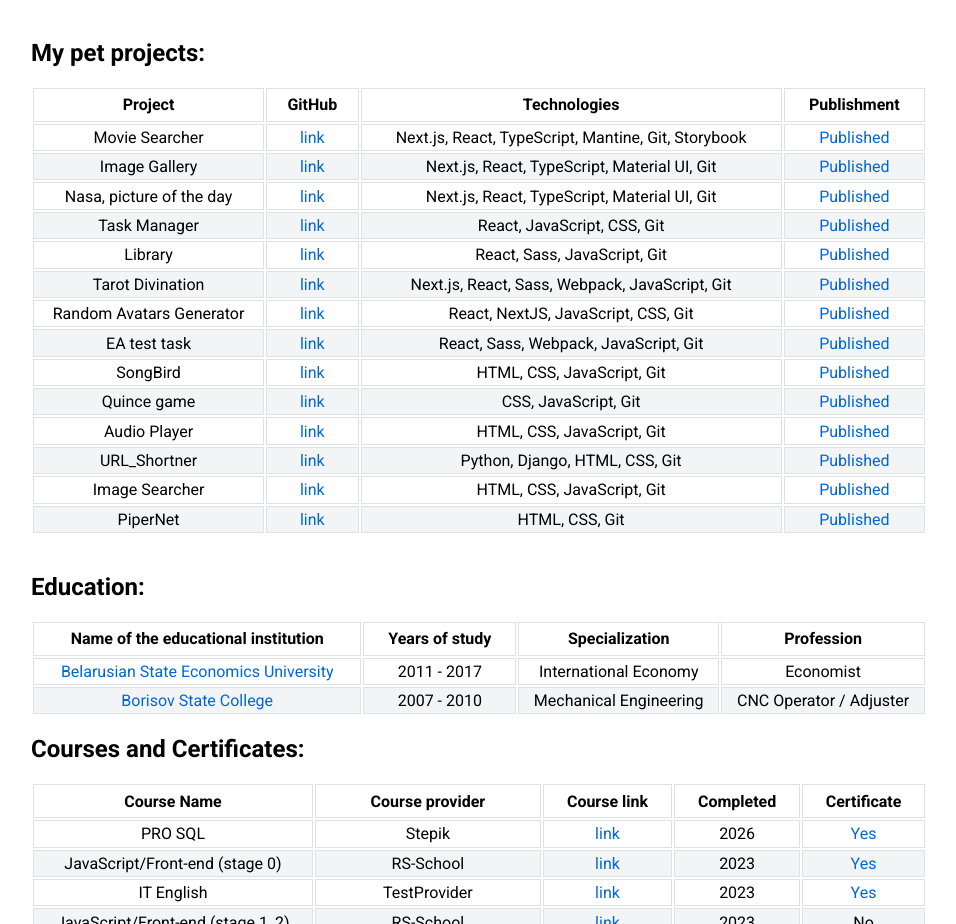
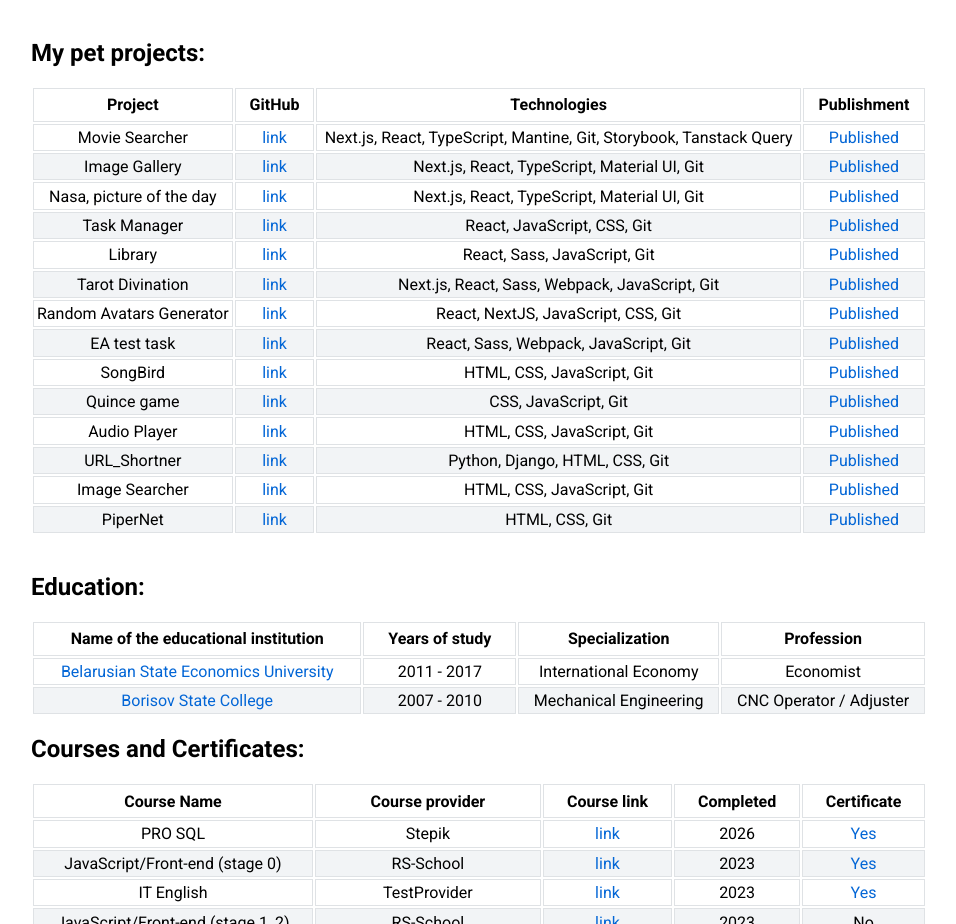
Before and after one commit to Win4esterD/Curriculum-vitae, a React (Vite) app: page / in a window 1280 px wide. Shown: the part 4307-5231 px from the top of the page, without its empty margins (97-1053 px from the left). Built offline with nearby package versions, Linux system fonts and the light colour scheme.

Commit message:
feat: add Tanstack Query as technology for Movies Searcher

```diff
--- a/src/data/projects.ts
+++ b/src/data/projects.ts
@@ -102,7 +102,7 @@ export const projects = [
     id: 14,
     name: 'Movie Searcher',
     link: 'https://github.com/Win4esterD/Movie-searcher',
-    technologies: 'Next.js, React, TypeScript, Mantine, Git, Storybook',
+    technologies: 'Next.js, React, TypeScript, Mantine, Git, Storybook, Tanstack Query',
     publishment: 'https://movie-searcher-brown.vercel.app/',
   },
 ] satisfies PetProject[];
```
